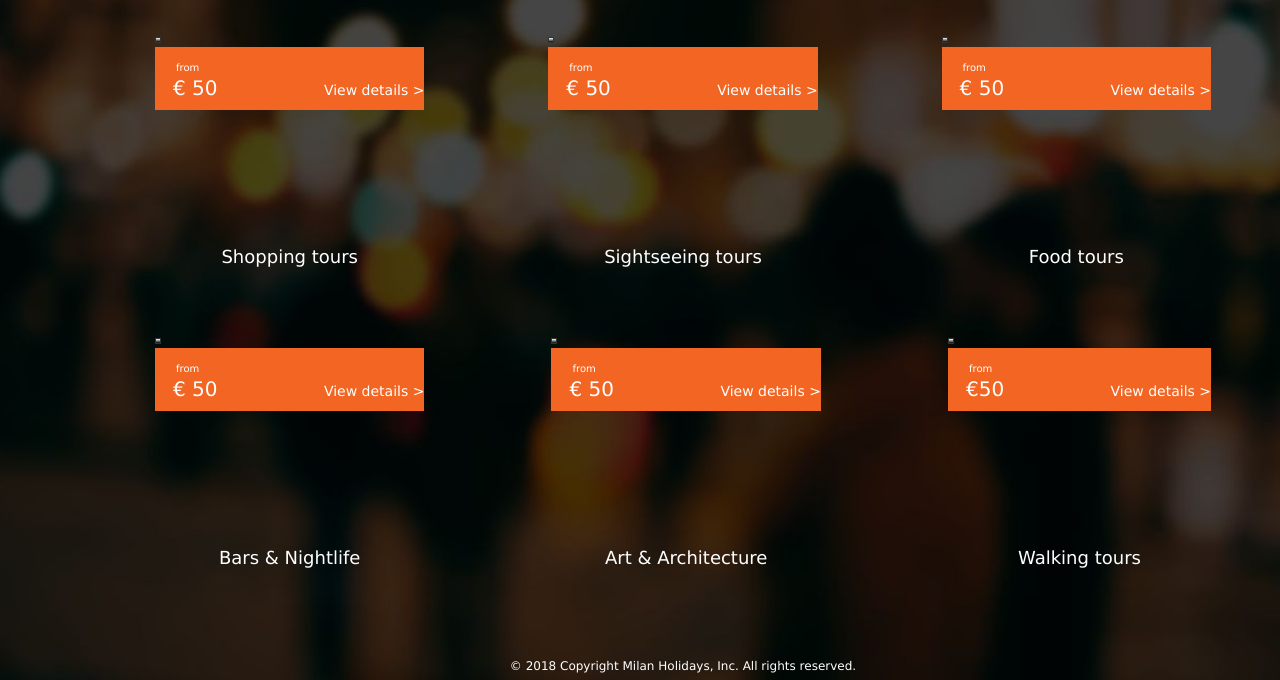
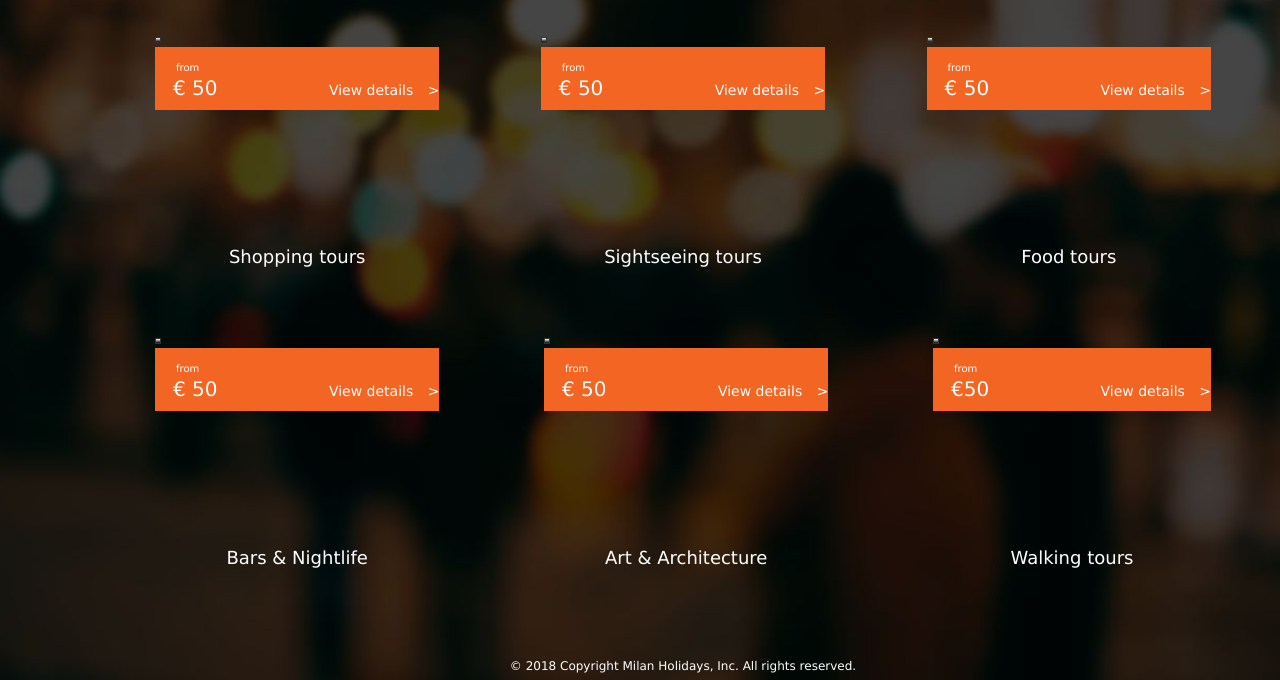
Before and after one commit to aleksey-lav/Front-End, a plain HTML site: page Task3/index.html in a window 1280 px wide. Shown: the part 120-800 px from the top of the page. Drawn offline with Linux system fonts and the light colour scheme.

Commit message:
task 3 done

```diff
--- a/Task3/css/style.css
+++ b/Task3/css/style.css
@@ -155,7 +155,7 @@ h3.what-tours:hover{
 }
 .view-details{
     font-size: 14px;
-    margin-left: 100px;
+    margin-left: 105px;
     /*display: inline-block;*/
 }
 
@@ -165,3 +165,7 @@ h3.what-tours:hover{
     padding: 2px;
     border: 1px solid #333;
 }
+.arrow{
+    margin-left: 10px;
+    font-size: 14px;
+}
--- a/Task3/index.html
+++ b/Task3/index.html
@@ -36,7 +36,7 @@
                             <p class="orange-price-text">from</p>
                             <p class="orange-price-cost">&#8364; 50
                                 <a href="#" class="details">
-                                    <span class="view-details">View details   &#62;</span>
+                                    <span class="view-details">View details  <span class="arrow">&#62;</span></span>
                                 </a>
                             </p>
                         </div>
@@ -51,7 +51,7 @@
                             <p class="orange-price-text">from</p>
                             <p class="orange-price-cost">&#8364; 50
                                 <a href="">
-                                    <span class="view-details">View details &#62;</span>
+                                    <span class="view-details">View details <span class="arrow">&#62;</span></span>
                                 </a>
                             </p>
                         </div>
@@ -65,7 +65,7 @@
                             <p class="orange-price-text">from</p>
                             <p class="orange-price-cost">&#8364; 50
                                 <a href="">
-                                    <span class="view-details">View details &#62;</span>
+                                    <span class="view-details">View details <span class="arrow">&#62;</span></span>
                                 </a>
                             </p>
                         </div>
@@ -79,7 +79,7 @@
                             <p class="orange-price-text">from</p>
                             <p class="orange-price-cost">&#8364; 50
                                 <a href="">
-                                    <span class="view-details">View details &#62;</span>
+                                    <span class="view-details">View details <span class="arrow">&#62;</span></span>
                                 </a>
                             </p>
                         </div>
@@ -93,7 +93,7 @@
                             <p class="orange-price-text">from</p>
                             <p class="orange-price-cost">&#8364; 50
                                 <a href="">
-                                    <span class="view-details">View details &#62;</span>
+                                    <span class="view-details">View details <span class="arrow">&#62;</span></span>
                                 </a>
                             </p>
                         </div>
@@ -107,7 +107,7 @@
                             <p class="orange-price-text">from</p>
                             <p class="orange-price-cost">&#8364;50
                                 <a href="">
-                                    <span class="view-details">View details &#62;</span>
+                                    <span class="view-details">View details <span class="arrow">&#62;</span></span>
                                 </a>
                             </p>
                         </div>
```
